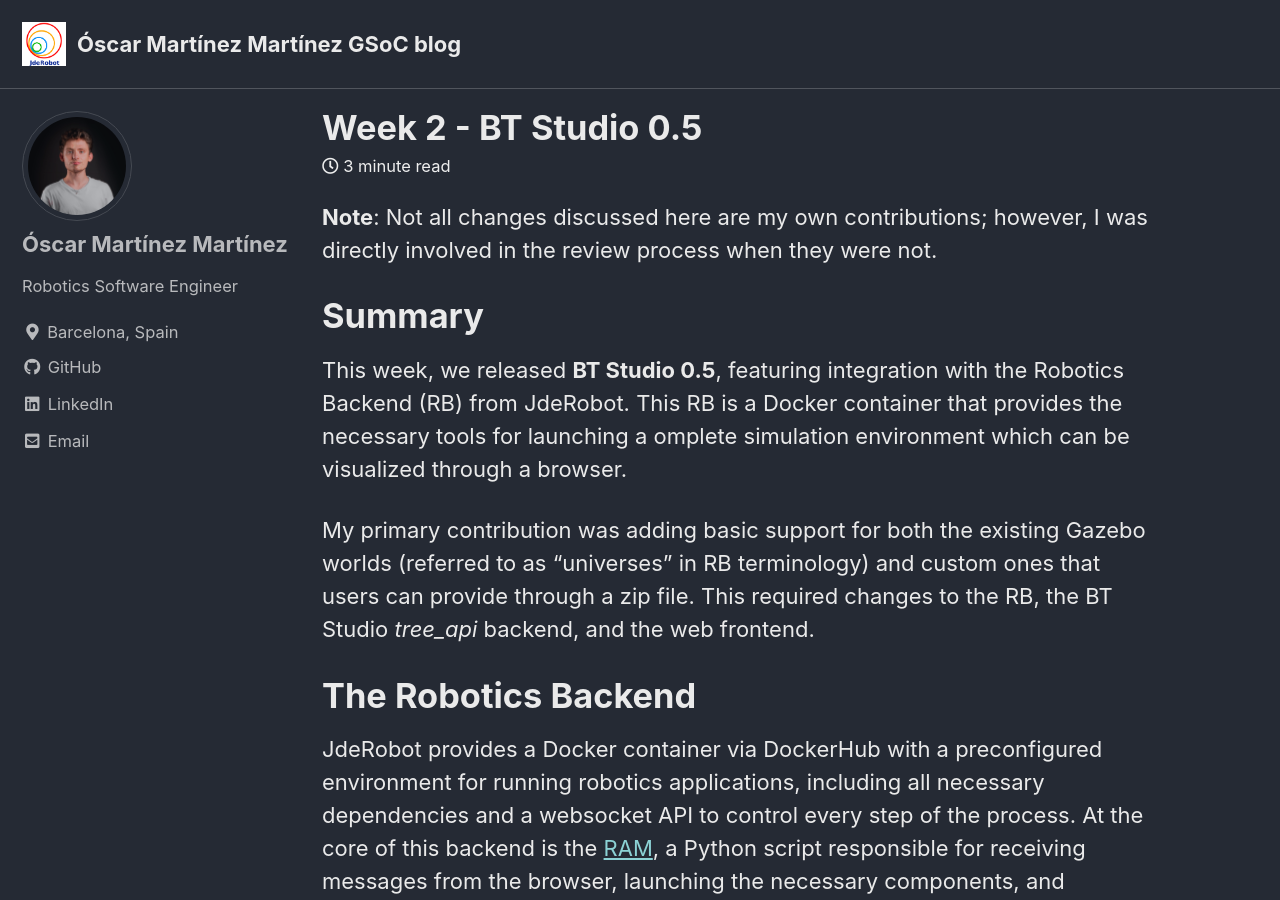
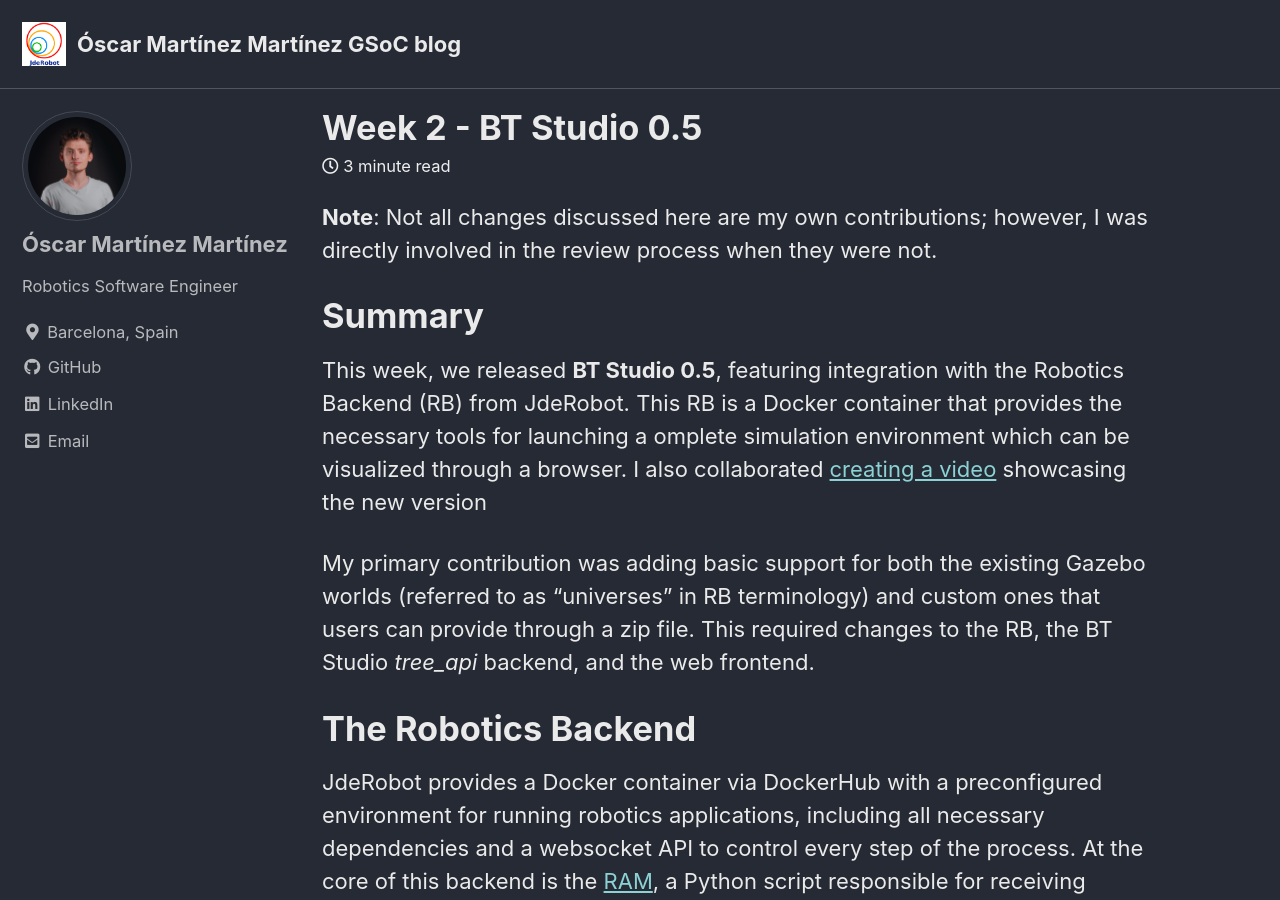
Before and after one commit to TheRoboticsClub/gsoc2024-Oscar_Martinez, a Jekyll site: the page built from docs/_posts/2024-07-29-Week-2.md, in a window 1280 px wide and 900 px high. Built offline with Jekyll 4.4.1, drawn with Linux system fonts in a browser that asks for light colours; cached includes are drawn as plain includes.

Commit message:
Added video link

```diff
--- a/docs/_posts/2024-07-29-Week-2.md
+++ b/docs/_posts/2024-07-29-Week-2.md
@@ -11,7 +11,7 @@ tags:
 
 # Summary
 
-This week, we released **BT Studio 0.5**, featuring integration with the Robotics Backend (RB) from JdeRobot. This RB is a Docker container that provides the necessary tools for launching a omplete simulation environment which can be visualized through a browser.
+This week, we released **BT Studio 0.5**, featuring integration with the Robotics Backend (RB) from JdeRobot. This RB is a Docker container that provides the necessary tools for launching a omplete simulation environment which can be visualized through a browser. I also collaborated [creating a video](https://www.youtube.com/watch?v=eJNze1xCVi0) showcasing the new version
 
 My primary contribution was adding basic support for both the existing Gazebo worlds (referred to as "universes" in RB terminology) and custom ones that users can provide through a zip file. This required changes to the RB, the BT Studio *tree_api* backend, and the web frontend.
 
```
